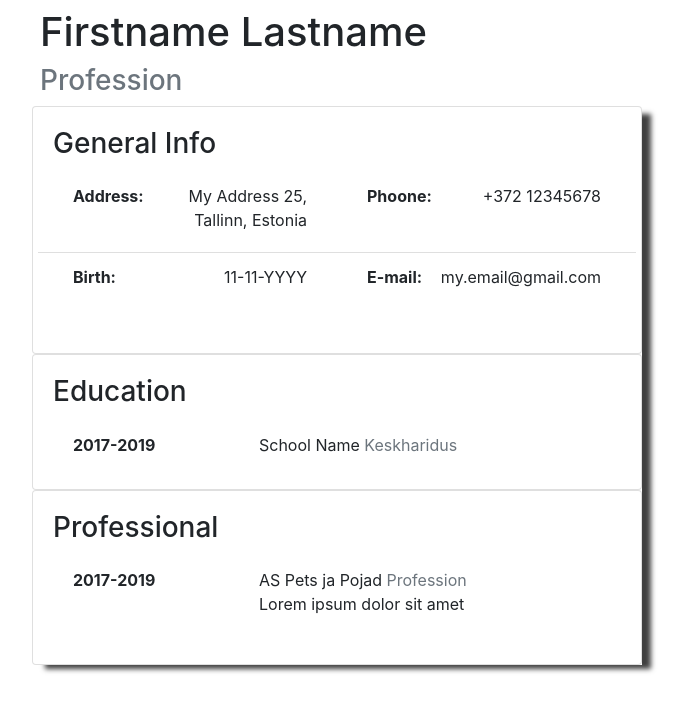
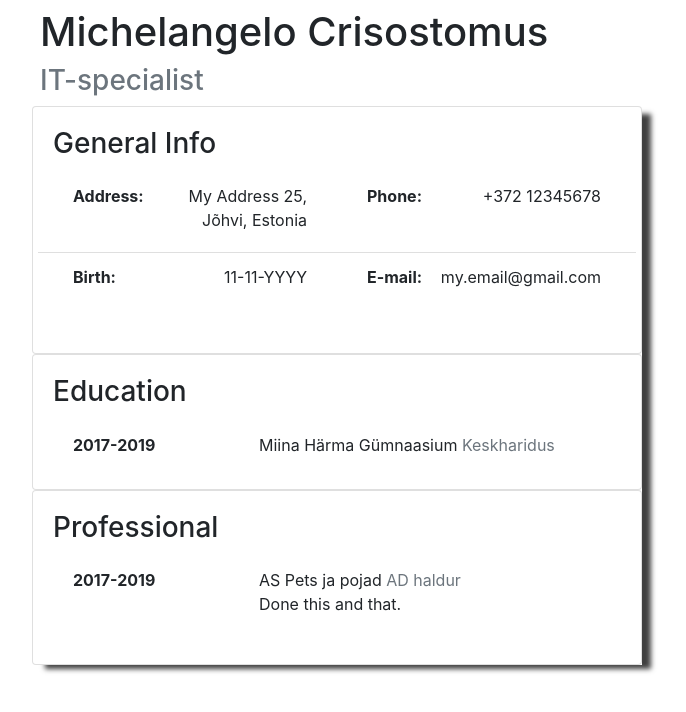
Before and after one commit to eriksolg/odin-project, a React (Create React App) app in the folder cv-project/: page / in a window 1280 px wide. Shown: the top 712 px of the page, without its empty margins (303-989 px from the left). Built offline with nearby package versions, Linux system fonts and the light colour scheme.

Commit message:
Create state to components

```diff
--- a/cv-project/src/components/EducationSection.js
+++ b/cv-project/src/components/EducationSection.js
@@ -1,8 +1,20 @@
 import React, { component } from 'react'
+
 
 class EducationSection extends React.Component {
     constructor() {
         super();
+
+        this.state = {
+            educationData: [
+                {
+                    yearStart: '2017',
+                    yearEnd: '2019',
+                    schoolName: 'Miina Härma Gümnaasium',
+                    degree: 'Keskharidus',
+                }
+            ]
+        }
     }
 
     render() {
@@ -11,18 +23,25 @@ class EducationSection extends React.Component {
                 <div className="card-body">
                     <h3 className="card-title">Education</h3>
                     <ul class="list-group list-group-flush card-columns">
+                        {this.state.educationData.map(item => {
+                            const { yearStart, yearEnd, schoolName, degree } = item;
+                            return (
                                 <li class="list-group-item">
                                     <div className="row">
                                         <div className="col-xl-3 text-nowrap">
-                                    <strong>2017-2019</strong>
+                                            <strong>{yearStart}-{yearEnd}</strong>
                                         </div>
                                         <div className="col-xl-8 offset-xl-1">
-                                    <span>School Name</span>
+                                            <span>{schoolName}</span>
                                             <span> </span>
-                                    <span className="text-muted">Keskharidus</span>
+                                            <span className="text-muted">{degree}</span>
                                         </div>
                                     </div>
                                 </li>
+                            )
+                        })
+                        }
+
                     </ul>
                 </div>
             </div >
--- a/cv-project/src/components/GeneralSection.js
+++ b/cv-project/src/components/GeneralSection.js
@@ -3,9 +3,18 @@ import React, { Component } from 'react'
 class GeneralSection extends React.Component {
     constructor() {
         super();
+
+        this.state = {
+            address: 'My Address 25, Jõhvi, Estonia',
+            phone: '+372 12345678',
+            birth: '11-11-YYYY',
+            email: 'my.email@gmail.com',
+        }
     }
 
     render() {
+        const { address, phone, birth, email } = this.state;
+
         return (
             <div className="card">
                 <div class="card-body">
@@ -15,11 +24,11 @@ class GeneralSection extends React.Component {
                             <div class="row">
                                 <div className="col-xl-6">
                                     <dt className="col-xl-3 text-nowrap d-inline-block">Address: </dt>
-                                    <dd className="col-xl-9 float-right text-xl-right">My Address 25, Tallinn, Estonia</dd>
+                                    <dd className="col-xl-9 float-right text-xl-right">{address}</dd>
                                 </div>
                                 <div className="col-xl-6">
-                                    <dt className="col-xl-3 text-nowrap d-inline-block">Phoone: </dt>
-                                    <dd className="col-xl-9 float-right  text-xl-right">+372 12345678</dd>
+                                    <dt className="col-xl-3 text-nowrap d-inline-block">Phone: </dt>
+                                    <dd className="col-xl-9 float-right  text-xl-right">{phone}</dd>
                                 </div>
                             </div>
                         </li>
@@ -27,11 +36,11 @@ class GeneralSection extends React.Component {
                             <div className="row">
                                 <div className="col-xl-6">
                                     <dt className="col-xl-3 text-nowrap d-inline-block">Birth: </dt>
-                                    <dd className="col-xl-9 float-right  text-xl-right">11-11-YYYY</dd>
+                                    <dd className="col-xl-9 float-right  text-xl-right">{birth}</dd>
                                 </div>
                                 <div className="col-xl-6">
                                     <dt className="col-xl-3 text-nowrap d-inline-block">E-mail: </dt>
-                                    <dd className="col-xl-9 float-right  text-xl-right">my.email@gmail.com</dd>
+                                    <dd className="col-xl-9 float-right  text-xl-right">{email}</dd>
                                 </div>
                             </div>
                         </li>
--- a/cv-project/src/components/HeaderSection.js
+++ b/cv-project/src/components/HeaderSection.js
@@ -2,14 +2,22 @@ import React, { component } from 'react'
 
 class HeaderSection extends React.Component {
     constructor() {
-        super()
+        super();
+
+        this.state = {
+            firstName: 'Michelangelo',
+            lastName: 'Crisostomus',
+            profession: 'IT-specialist'
+        }
     }
 
     render() {
+        const { firstName, lastName, profession } = this.state;
+
         return (
             <div>
-                <h1>Firstname Lastname</h1>
-                <h3 class="text-muted">Profession</h3>
+                <h1>{firstName} {lastName}</h1>
+                <h3 class="text-muted">{profession}</h3>
             </div>
         )
     }
--- a/cv-project/src/components/ProfessionalSection.js
+++ b/cv-project/src/components/ProfessionalSection.js
@@ -3,6 +3,18 @@ import React, { component } from 'react'
 class ProfessionalSection extends React.Component {
     constructor() {
         super();
+
+        this.state = {
+            professionalData: [
+                {
+                    yearStart: '2017',
+                    yearEnd: '2019',
+                    companyName: 'AS Pets ja pojad',
+                    profession: 'AD haldur',
+                    description: 'Done this and that.',
+                }
+            ]
+        }
     }
 
     render() {
@@ -11,19 +23,24 @@ class ProfessionalSection extends React.Component {
                 <div className="card-body">
                     <h3 className="card-title">Professional</h3>
                     <ul class="list-group list-group-flush card-columns">
+                        {this.state.professionalData.map(item => {
+                            const { yearStart, yearEnd, companyName, profession, description } = item;
+                            return (
                                 <li class="list-group-item">
                                     <div className="row">
                                         <div className="col-xl-3 text-nowrap">
-                                    <strong>2017-2019</strong>
+                                            <strong>{yearStart}-{yearEnd}</strong>
                                         </div>
                                         <div className="col-xl-8 offset-xl-1">
-                                    <span>AS Pets ja Pojad</span>
+                                            <span>{companyName}</span>
                                             <span> </span>
-                                    <span className="text-muted">Profession</span>
-                                    <p className="text-justify">Lorem ipsum dolor sit amet</p>
+                                            <span className="text-muted">{profession}</span>
+                                            <p className="text-justify">{description}</p>
                                         </div>
                                     </div>
                                 </li>
+                            )
+                        })}
                     </ul>
                 </div>
             </div >
```
Also changed, not shown: 1 other file (tests, documents, lock files or other folders). Lines whose indentation alone changed are shown as unchanged.
